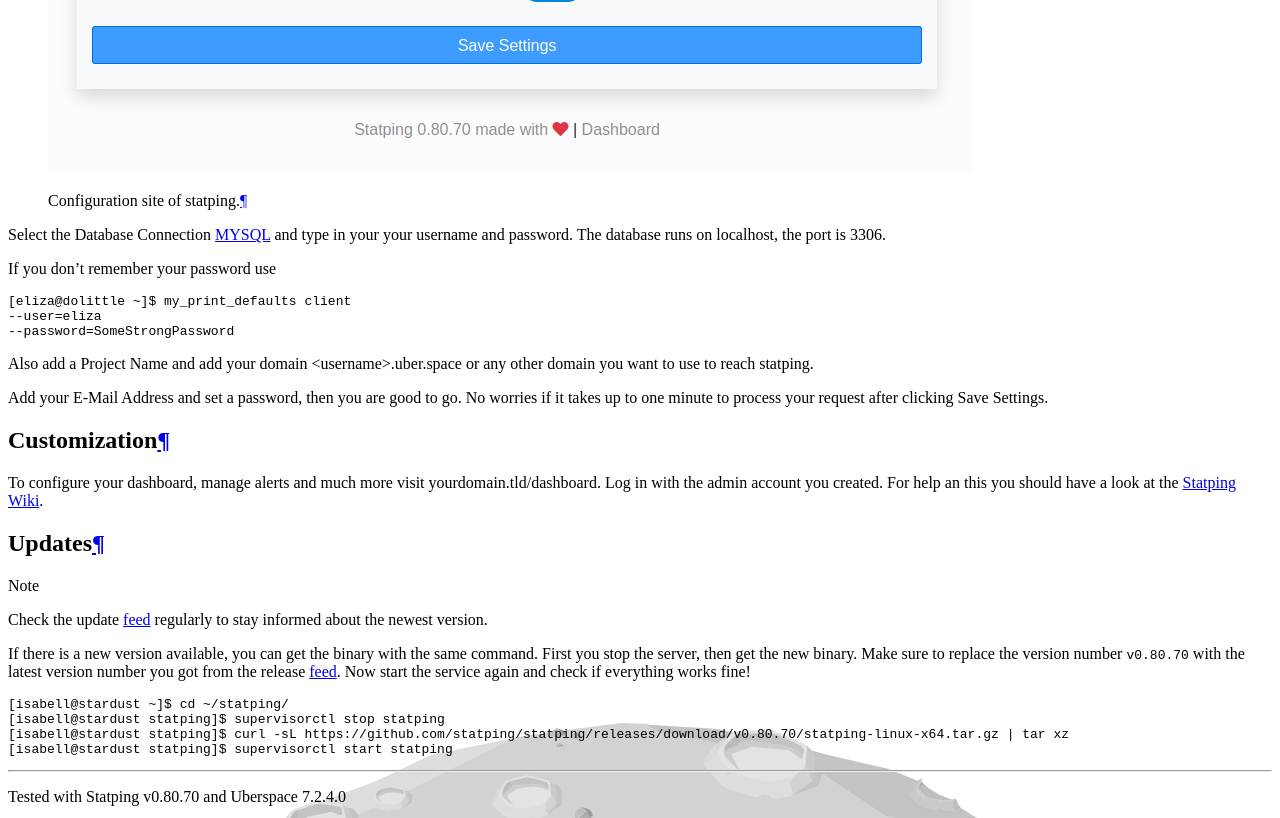
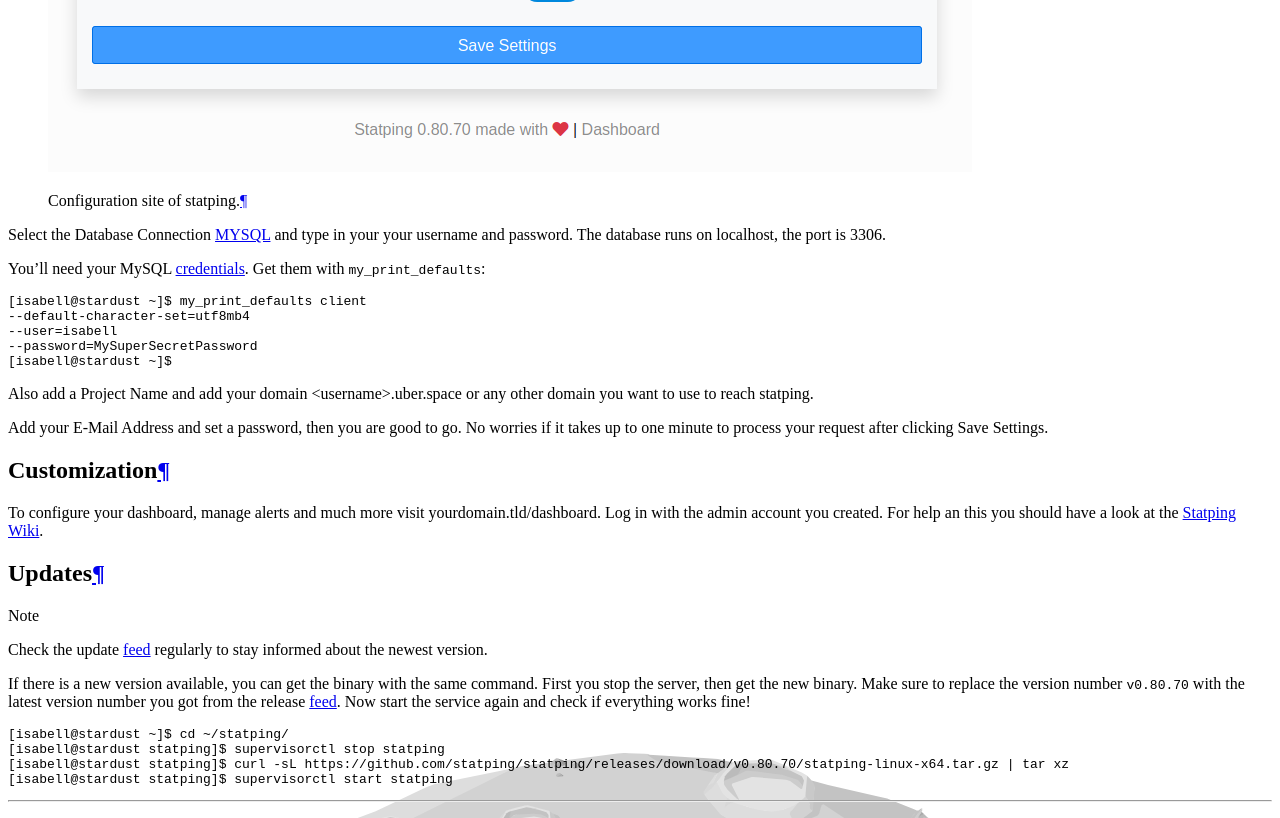
Before and after one commit to Uberspace/lab, a Sphinx documentation site: the page built from source/guide_statping.rst, in a window 1280 px wide and 900 px high, scrolled down 5290 px, cut to the strip 0-818 px from the top of the window. Built offline with Sphinx 7.4.7 and the Read the Docs theme 2.0.0, drawn with Linux system fonts in a browser that asks for light colours.

Commit message:
[statping] use mysql pw include

```diff
--- a/source/guide_statping.rst
+++ b/source/guide_statping.rst
@@ -102,13 +102,7 @@
 Select the Database Connection :manual:`MYSQL <database-mysql>`  and type in your your username and password.
 The database runs on localhost, the port is 3306.
 
-If you don't remember your password use
-
-.. code-block:: console
-
-   [eliza@dolittle ~]$ my_print_defaults client
-   --user=eliza
-   --password=SomeStrongPassword
+.. include:: includes/my-print-defaults.rst
 
 Also add a Project Name and add your domain <username>.uber.space or any other domain you want to
 use to reach statping.
```
